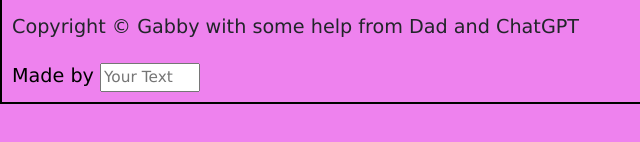
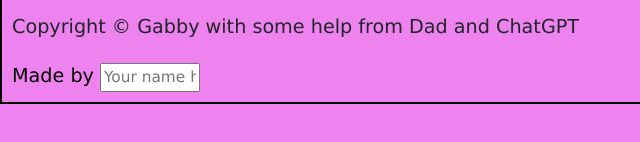
Before and after one commit to drew12341/GabbyWebsite, a plain HTML site: page index.html in a window 1280 px wide. Shown: the part 368-510 px from the top of the page, 0-640 px from the left. Drawn offline with nearby package versions, Linux system fonts and the light colour scheme; a web font is replaced by a local one.

Commit message:
Update index.html
minor change - your name here

```diff
--- a/index.html
+++ b/index.html
@@ -66,7 +66,7 @@
 </footer>
 <!-- Made by input -->
 <div id="madeBy">
-    Made by <input type="text" id="madeByInput" oninput="limitInputLength('madeByInput', 10)" placeholder="Your Text">
+    Made by <input type="text" id="madeByInput" oninput="limitInputLength('madeByInput', 10)" placeholder="Your name here">
 </div>
 <!-- Bootstrap JS and dependencies -->
 <script src="https://code.jquery.com/jquery-3.3.1.slim.min.js"></script>
```
